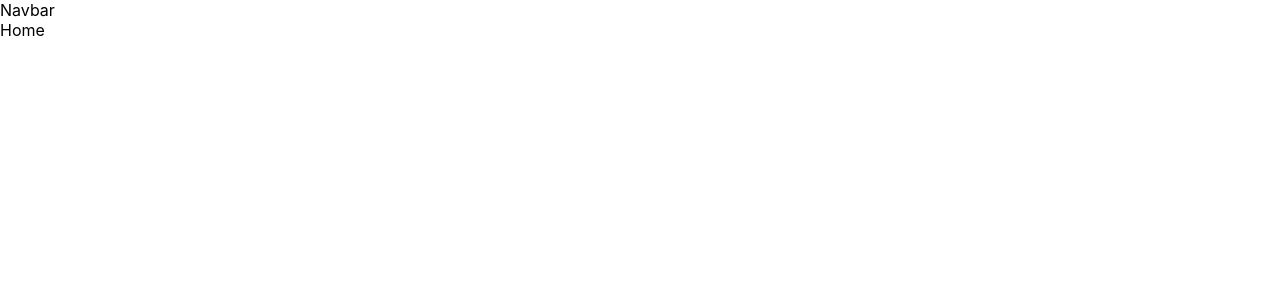
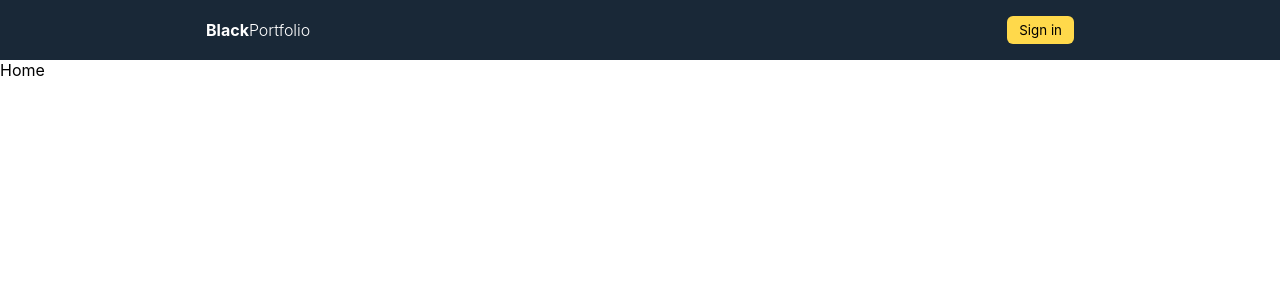
Before and after one commit to bodasooqa/crypto-screener, a React (Create React App) app: page / in a window 1280 px wide. Shown: the top 300 px of the page. Built offline with nearby package versions, Linux system fonts and the light colour scheme.

Commit message:
main [+] Add base navbar layout

```diff
--- a/src/App.scss
+++ b/src/App.scss
@@ -0,0 +1,7 @@
+@import "styles/variables";
+
+.container {
+  max-width: 900px;
+  width: 100%;
+  margin: auto;
+}
--- a/src/App.tsx
+++ b/src/App.tsx
@@ -1,6 +1,6 @@
 import React from 'react';
 import './App.scss';
-import Navbar from './components/Navbar';
+import Navbar from './components/Navbar/Navbar';
 import AppRouter from './AppRouter';
 import { BrowserRouter } from 'react-router-dom';
 
--- a/src/components/Navbar.tsx
+++ /dev/null
@@ -1,11 +0,0 @@
-import React from 'react';
-
-const Navbar = () => {
-  return (
-    <div>
-      Navbar
-    </div>
-  );
-};
-
-export default Navbar;
--- /dev/null
+++ b/src/components/Navbar/Navbar.scss
@@ -0,0 +1,17 @@
+@import "src/styles/variables";
+
+.navbar {
+  background: $main-color;
+
+  &__content {
+    display: flex;
+    align-items: center;
+    justify-content: space-between;
+    padding: 16px;
+    color: white;
+  }
+
+  &__title {
+    font-weight: 300;
+  }
+}
--- /dev/null
+++ b/src/components/Navbar/Navbar.tsx
@@ -0,0 +1,25 @@
+import React from 'react';
+import './Navbar.scss';
+import AppButton from '../UI/AppButton';
+
+const Navbar = () => {
+  return (
+    <div className='navbar'>
+      <div className='container'>
+        <div className="navbar__content">
+          <div className="navbar__title">
+            <strong>Black</strong>Portfolio
+          </div>
+
+          <div className="navbar__actions">
+            <AppButton onClick={() => console.log('app ap ap')}>
+              Sign in
+            </AppButton>
+          </div>
+        </div>
+      </div>
+    </div>
+  );
+};
+
+export default Navbar;
--- /dev/null
+++ b/src/components/UI/AppButton.scss
@@ -0,0 +1,9 @@
+@import "src/styles/variables";
+
+.app-button {
+  border: none;
+  background: $primary-color;
+  outline: none;
+  border-radius: 6px;
+  padding: 6px 12px;
+}
--- /dev/null
+++ b/src/components/UI/AppButton.tsx
@@ -0,0 +1,17 @@
+import React, { FC } from 'react';
+import './AppButton.scss';
+
+interface AppButtonProps {
+  children?: string;
+  onClick: () => void;
+}
+
+const AppButton: FC<AppButtonProps> = ({ children, onClick }) => {
+  return (
+    <button className='app-button' onClick={onClick}>
+      {children}
+    </button>
+  );
+};
+
+export default AppButton;
--- a/src/index.scss
+++ b/src/index.scss
@@ -1,8 +1,13 @@
-body {
+@import "styles/variables";
+
+html, body {
   margin: 0;
-  font-family: -apple-system, BlinkMacSystemFont, 'Segoe UI', 'Roboto', 'Oxygen',
-    'Ubuntu', 'Cantarell', 'Fira Sans', 'Droid Sans', 'Helvetica Neue',
-    sans-serif;
+  font-family: $main-font;
   -webkit-font-smoothing: antialiased;
   -moz-osx-font-smoothing: grayscale;
 }
+
+button, input {
+  font-family: $main-font;
+  cursor: pointer;
+}
--- /dev/null
+++ b/src/styles/_variables.scss
@@ -0,0 +1,8 @@
+// Colors
+$main-color: #192837;
+$primary-color: #ffd94b;
+
+// Fonts
+$main-font: -apple-system, BlinkMacSystemFont, 'Segoe UI', 'Roboto', 'Oxygen',
+'Ubuntu', 'Cantarell', 'Fira Sans', 'Droid Sans', 'Helvetica Neue',
+sans-serif;
```
Also changed, not shown: 1 other file (tests, documents, lock files or other folders).
